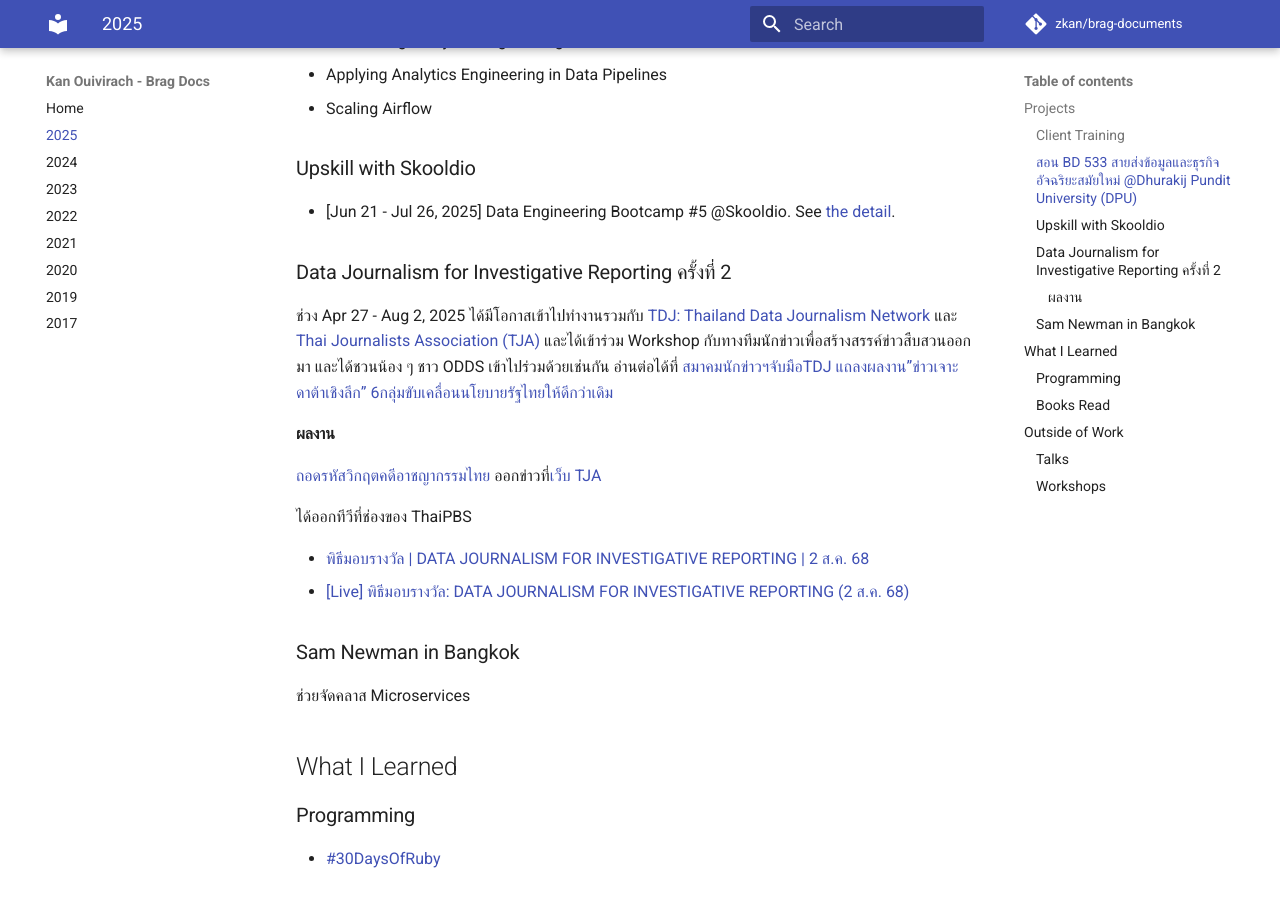
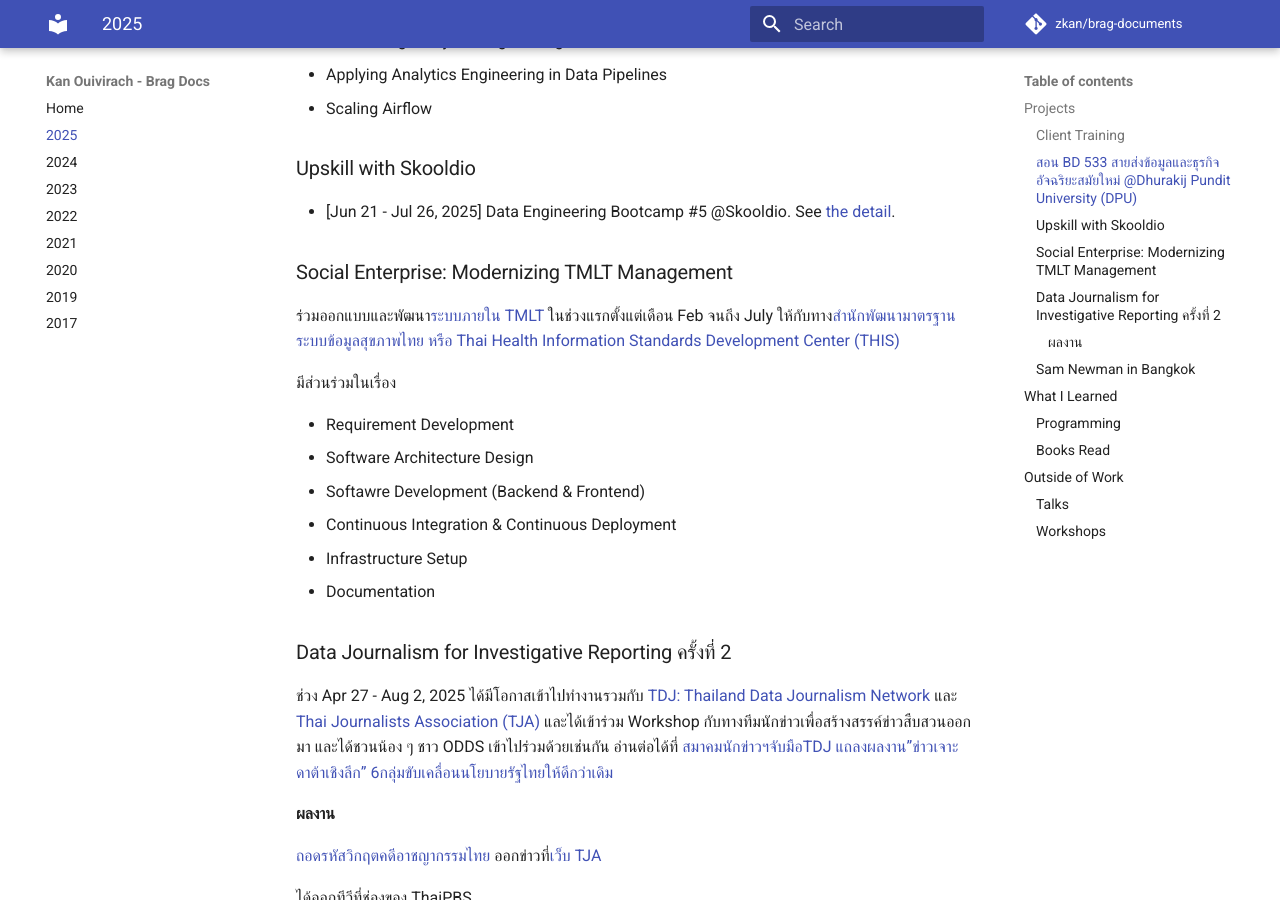
Before and after one commit to zkan/brag-documents, an MkDocs documentation site: the page built from docs/2025.md, in a window 1280 px wide and 900 px high, scrolled down 587 px. Built offline with MkDocs 1.6.1 and Material for MkDocs 9.7.7, drawn with Linux system fonts in a browser that asks for light colours; comment, search, counter and statistics services are not loaded.

Commit message:
Add TMLT project

```diff
--- a/docs/2025.md
+++ b/docs/2025.md
@@ -26,6 +26,22 @@
 
 * [Jun 21 - Jul 26, 2025] Data Engineering Bootcamp #5 @Skooldio. See [the
   detail](https://landing.skooldio.com/data-engineering-bootcamp){: target="_blank"}.
+
+### Social Enterprise: Modernizing TMLT Management
+
+ร่วมออกแบบและพัฒนา[ระบบภายใน
+TMLT](https://this.or.th/service/tmlt/){target=_blank} ในช่วงแรกตั้งแต่เดือน Feb
+จนถึง July ให้กับทาง[สำนักพัฒนามาตรฐานระบบข้อมูลสุขภาพไทย หรือ Thai Health Information
+Standards Development Center (THIS)](https://this.or.th/){target=_blank}
+
+มีส่วนร่วมในเรื่อง
+
+* Requirement Development
+* Software Architecture Design
+* Softawre Development (Backend & Frontend)
+* Continuous Integration & Continuous Deployment
+* Infrastructure Setup
+* Documentation
 
 ### Data Journalism for Investigative Reporting ครั้งที่ 2
 
```
